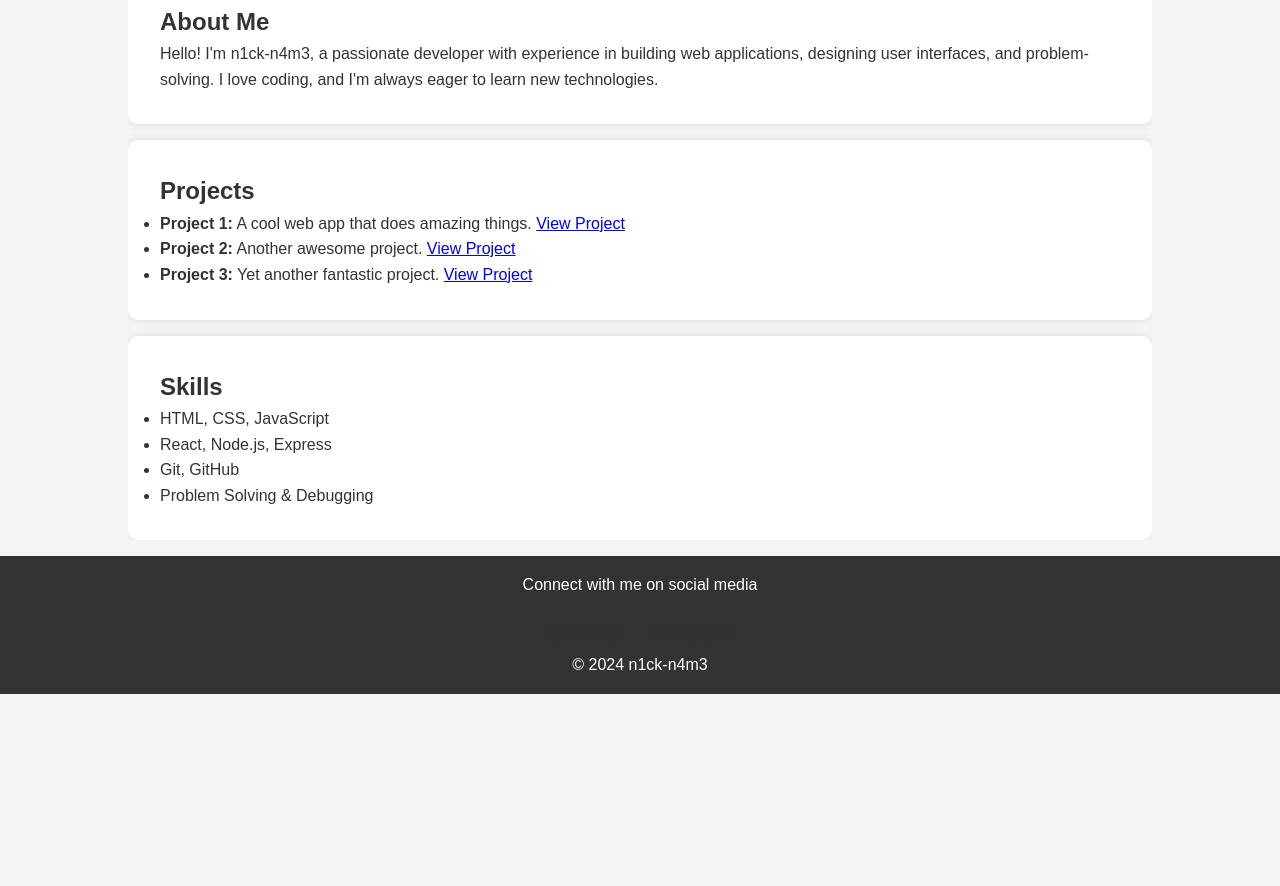
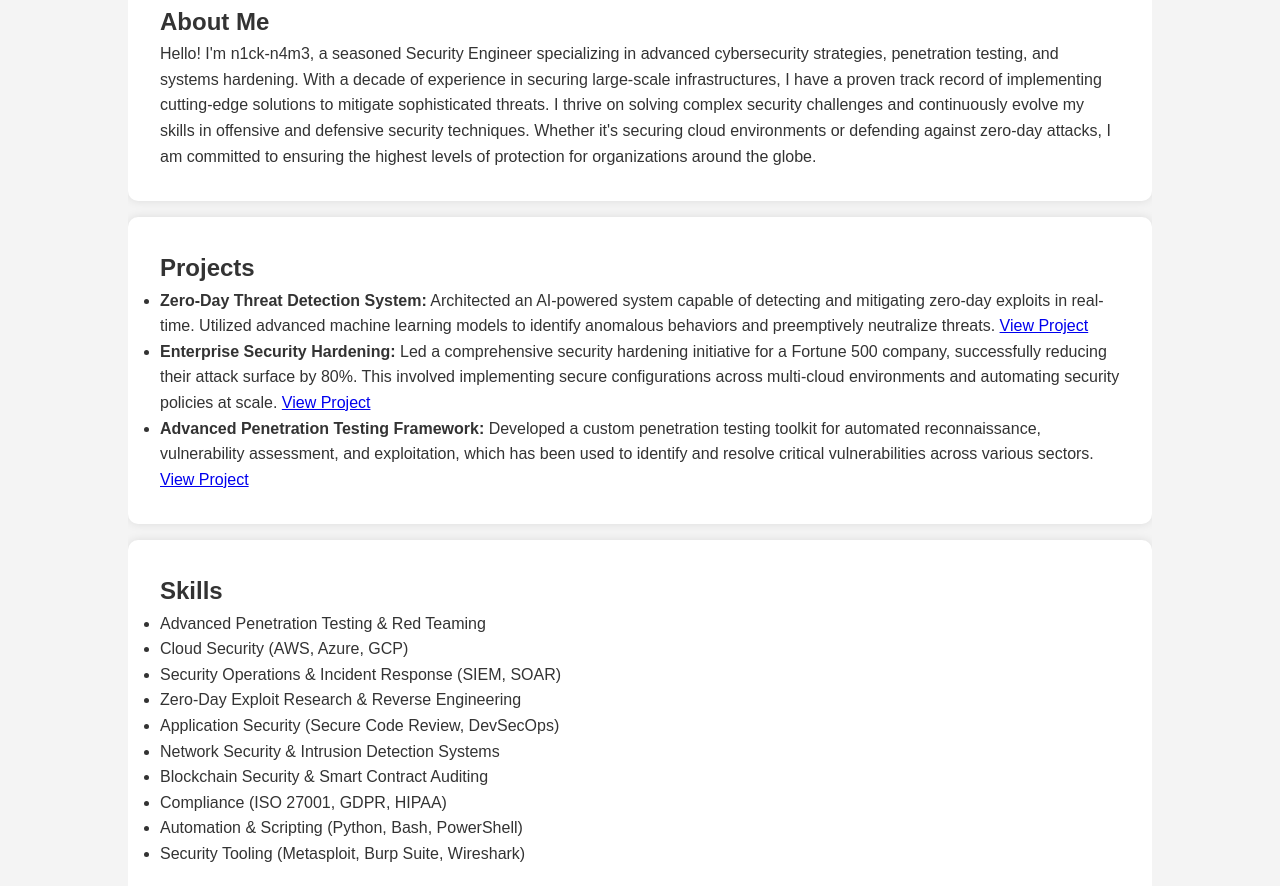
Before and after one commit to n1ck-n4m3/n1ck, a plain HTML site: page index.html in a window 1280 px wide. Shown: the part 454-1340 px from the top of the page. Before the commit the page ends 1148 px from the top, so only its background shows below. Drawn offline with Linux system fonts and the light colour scheme.

Commit message:
Updated index.html with homepage improvements

```diff
--- a/index.html
+++ b/index.html
@@ -98,27 +98,35 @@
 <div class="container">
     <section id="about">
         <h2>About Me</h2>
-        <p>Hello! I'm n1ck-n4m3, a passionate developer with experience in building web applications, designing user interfaces, and problem-solving. I love coding, and I'm always eager to learn new technologies.</p>
+        <p>Hello! I'm n1ck-n4m3, a seasoned Security Engineer specializing in advanced cybersecurity strategies, penetration testing, and systems hardening. With a decade of experience in securing large-scale infrastructures, I have a proven track record of implementing cutting-edge solutions to mitigate sophisticated threats. I thrive on solving complex security challenges and continuously evolve my skills in offensive and defensive security techniques. Whether it's securing cloud environments or defending against zero-day attacks, I am committed to ensuring the highest levels of protection for organizations around the globe.</p>
     </section>
 
     <section id="projects">
         <h2>Projects</h2>
         <ul>
-            <li><strong>Project 1:</strong> A cool web app that does amazing things. <a href="#">View Project</a></li>
-            <li><strong>Project 2:</strong> Another awesome project. <a href="#">View Project</a></li>
-            <li><strong>Project 3:</strong> Yet another fantastic project. <a href="#">View Project</a></li>
+            <li><strong>Zero-Day Threat Detection System:</strong> Architected an AI-powered system capable of detecting and mitigating zero-day exploits in real-time. Utilized advanced machine learning models to identify anomalous behaviors and preemptively neutralize threats. <a href="#">View Project</a></li>
+            <li><strong>Enterprise Security Hardening:</strong> Led a comprehensive security hardening initiative for a Fortune 500 company, successfully reducing their attack surface by 80%. This involved implementing secure configurations across multi-cloud environments and automating security policies at scale. <a href="#">View Project</a></li>
+            <li><strong>Advanced Penetration Testing Framework:</strong> Developed a custom penetration testing toolkit for automated reconnaissance, vulnerability assessment, and exploitation, which has been used to identify and resolve critical vulnerabilities across various sectors. <a href="#">View Project</a></li>
         </ul>
     </section>
+
 
     <section id="skills">
         <h2>Skills</h2>
         <ul>
-            <li>HTML, CSS, JavaScript</li>
-            <li>React, Node.js, Express</li>
-            <li>Git, GitHub</li>
-            <li>Problem Solving & Debugging</li>
+            <li>Advanced Penetration Testing & Red Teaming</li>
+            <li>Cloud Security (AWS, Azure, GCP)</li>
+            <li>Security Operations & Incident Response (SIEM, SOAR)</li>
+            <li>Zero-Day Exploit Research & Reverse Engineering</li>
+            <li>Application Security (Secure Code Review, DevSecOps)</li>
+            <li>Network Security & Intrusion Detection Systems</li>
+            <li>Blockchain Security & Smart Contract Auditing</li>
+            <li>Compliance (ISO 27001, GDPR, HIPAA)</li>
+            <li>Automation & Scripting (Python, Bash, PowerShell)</li>
+            <li>Security Tooling (Metasploit, Burp Suite, Wireshark)</li>
         </ul>
     </section>
+
 </div>
 
 <footer>
```
